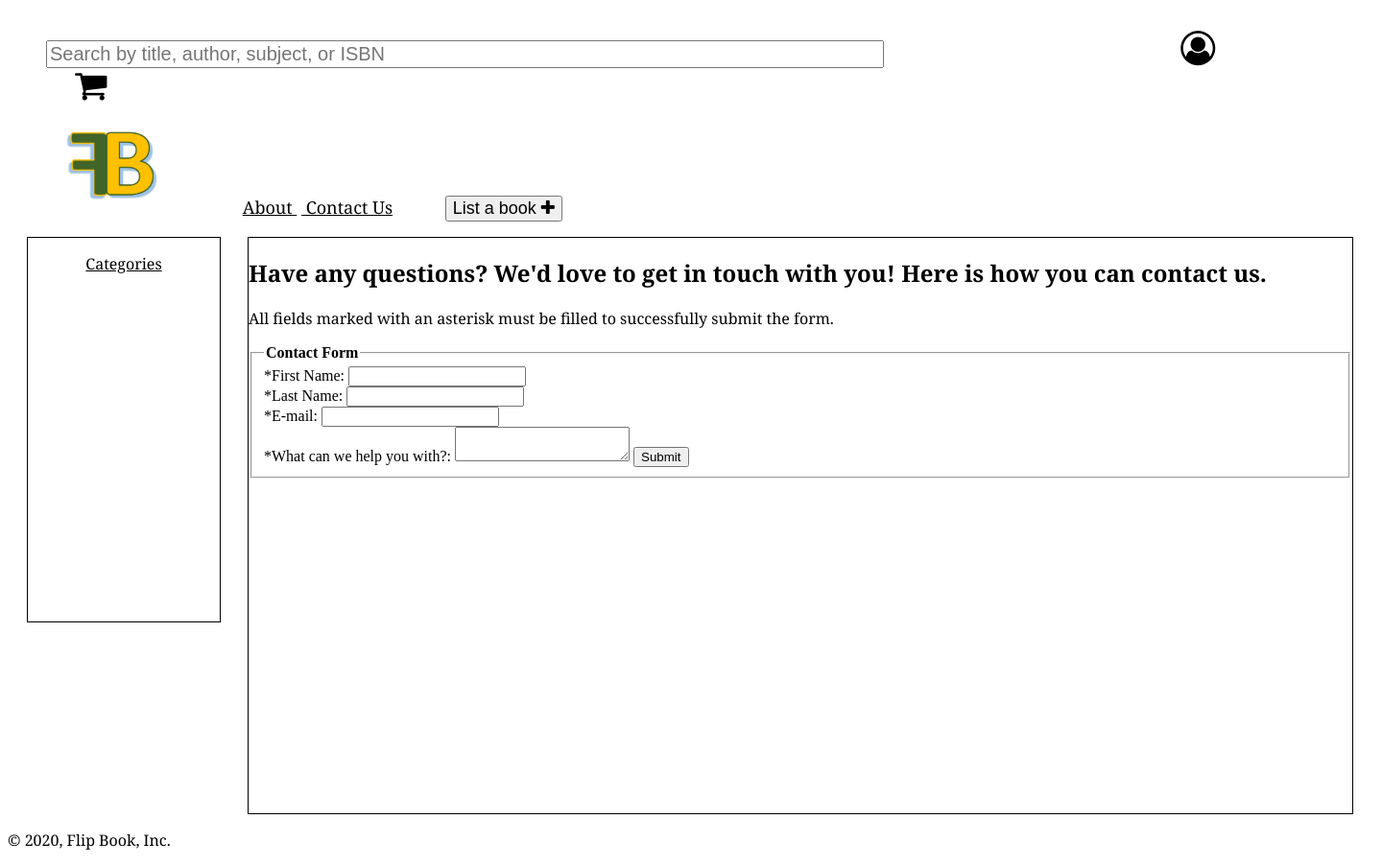
After one commit to WSU-4110/flip-book, a PHP site: page /ContactUs.html in a window 1440 px wide. The commit adds this page. Shown: the whole page at 96% size. Run offline with PHP 8.4, Linux system fonts and the light colour scheme.

Commit message:
Adding About and Contact pages
Made minor change to main.html so links would be click-able. Added a few things to the styles.css file corresponding to about and contact pages.

```diff
--- /dev/null
+++ b/ContactUs.html
@@ -0,0 +1,57 @@
+<!DOCTYPE html>
+<html>
+<head>
+	<title>Flip Book</title>
+	<link rel="stylesheet" type="text/css" href="styles.css">
+	<link rel="stylesheet" href="https://cdnjs.cloudflare.com/ajax/libs/font-awesome/4.7.0/css/font-awesome.min.css">
+</head>
+<body>
+
+	<nav>
+		<ul class="navigation">
+			<p id="icons">
+				<input id="search_bar" type="text" placeholder="Search by title, author, subject, or ISBN" size="70px">
+				<a href=""><i class="fa fa-user-circle-o" style="font-size:36px"></i></a>
+				<a href=""><i class="fa fa-shopping-cart" style="font-size:36px"></i></a>
+			</p>
+			<li href="main.html"><img src="images/Flip_Book_Logo.png" width="150px" height="100px"><li>
+			<span id="menu">
+				<a href="About.html">About&nbsp;</a>
+				<a href= "ContactUs.html">&nbsp;Contact Us<a>
+				<li id="list_book" href="list.html"><button style="font-size:18px">List a book <i class="fa fa-plus"></i></button></li>
+			</span>
+		</ul>
+	</nav>
+
+	<aside>
+		<p id="aside_title">Categories</p>
+	</aside>
+
+	<main>
+		<h2>Have any questions? We'd love to get in touch with you! Here is how you can contact us.</h2>
+
+		<p>All fields marked with an asterisk must be filled to successfully submit the form.</p>
+
+	<form method = "post" action = "Thankyou.html">
+		<fieldset><legend><b>Contact Form</b></legend>
+		<label for = "myFName"> *First Name: </label>
+		<input type = "text" name= "myFName" required = "required"> <br>
+		<label for = "myLName"> *Last Name: </label>
+		<input type = "text" name = "myLName" required = "required"> <br>
+		<label for = "myEmail"> *E-mail: </label>
+		<input type = "email" name = "myEmail" required = "required"> <br>
+		<label for = "myComment"> *What can we help you with?: </label>
+		<textarea type = "text" cols = "20" rows = "2" name = "myComment" required></textarea>
+		<input type = "submit" value = "Submit" id = "mySubmit">
+		</fieldset>
+	</form>
+	</main>
+
+	<footer>
+		<p>	&copy; 2020, Flip Book, Inc.</p>
+	</footer>
+
+
+
+</body>
+</html>
--- a/main.html
+++ b/main.html
@@ -16,8 +16,8 @@
 			</p>
 			<li href="main.html"><img src="images/Flip_Book_Logo.png" width="150px" height="100px"><li>
 			<span id="menu">
-				<li id="about" href="About.html">About</li>
-				<li id="contact" href="ContactUs.html">Contact Us</li>
+				<a href="About.html">About&nbsp;</a>
+				<a href= "ContactUs.html">&nbsp;Contact Us<a>
 				<li id="list_book" href="list.html"><button style="font-size:18px">List a book <i class="fa fa-plus"></i></button></li>
 			</span>
 		</ul>
--- a/styles.css
+++ b/styles.css
@@ -56,6 +56,15 @@ aside p {
 	font-family: Cambria;
 }
 
+h2 {
+	font-family: Cambria;
+}
+
+p{
+
+	font-family: Cambria;
+}
+
 #aside_title {
 	text-align: center;
 	text-decoration: underline;
```
Also changed, not shown: About.html (added, +53 -0 lines), Thankyou.html (added, +49 -0 lines), Flip_Book_Logo.PNG (added).
